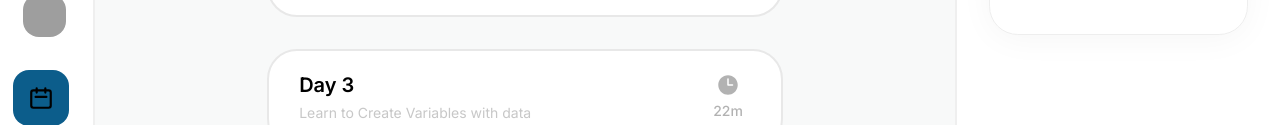
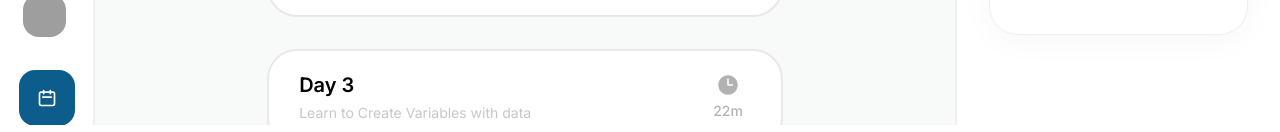
Before and after one commit to pathustler/expX-web, a Next.js app in the folder expx-web/: page / in a window 1280 px wide. Shown: the part 675-807 px from the top of the page. Built offline with nearby package versions, Linux system fonts and the light colour scheme; grey boxes are pictures that could not be loaded.

Commit message:
Attempt to fix redirect error 2

```diff
--- a/expx-web/app/globals.css
+++ b/expx-web/app/globals.css
@@ -47,13 +47,14 @@
 	flex-direction: row;
 	justify-content: center;
 	align-items: center;
-	padding: 15px;
 	gap: 10px;
-	margin: auto;
+	display: flex;
+	padding: 10px;
 	width: 3.5rem;
 	height: 3.5rem;
+	margin: auto;
+	border-radius: 16px;
 	background: #0c5d8b;
-	border-radius: 16px;
 }
 
 body {
@@ -143,6 +144,12 @@ body {
 
 	padding: 0px;
 	gap: 3.25rem;
+}
+.calendar {
+	width: 20px;
+	height: 20px;
+
+	color: white;
 }
 .sidebar {
 	display: flex;
--- a/expx-web/components/homepage/Sidebar.tsx
+++ b/expx-web/components/homepage/Sidebar.tsx
@@ -57,7 +57,7 @@ export default function Sidebar() {
                             </button>
                         ))
                     }
-                     <Link href="/calendar" >
+                     <Link style={{margin:"auto"}} href="/calendar" >
                     <button className='fixedcontcal'>
 
                         <CalendarIcon className="iconside calendar" />
--- a/expx-web/components/homepage/UserStats.tsx
+++ b/expx-web/components/homepage/UserStats.tsx
@@ -67,10 +67,12 @@ const UserStats = (props:any, activeIndex:any) => {
                                 <UserCircleIcon className="w-6 h-6 icon" />
                                 <span className='menutext'>Profile</span>
                             </button>
-                            <button className={active==3?"menuitem active":"menuitem "}>
-                                <CalendarIcon className="w-6 h-6 icon"/>
-                                <Link href="/calendar" className='menutext'>Calendar</Link>
-                            </button>
+                            <Link href="/calendar">
+                                <button className={active==3?"menuitem active":"menuitem "}>
+                                    <CalendarIcon className="w-6 h-6 icon"/>
+                                    <span className='menutext'>Calendar</span>
+                                </button>
+                            </Link>
                             <button className={active==4?"menuitem active":"menuitem "}>
                                 <DownloadIcon className="w-6 h-6 icon"/>
                                 <span className='menutext'>Skill Store</span>
```
